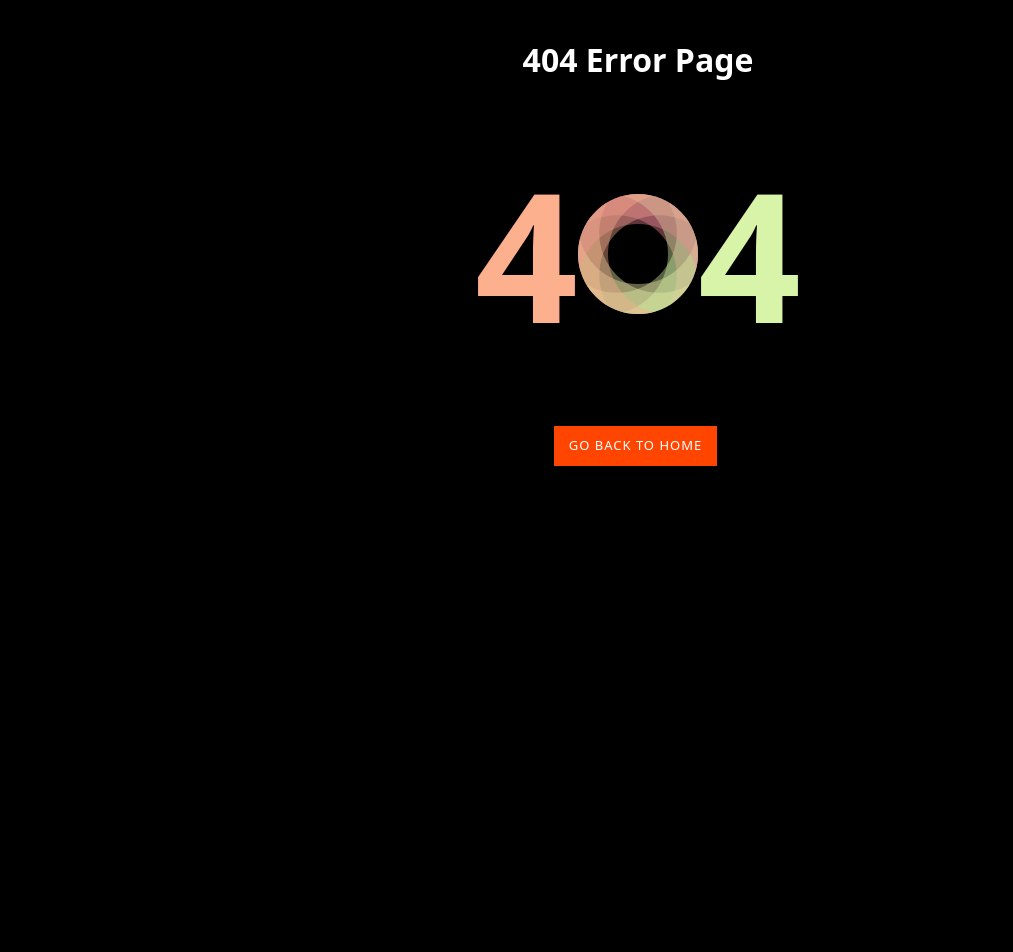
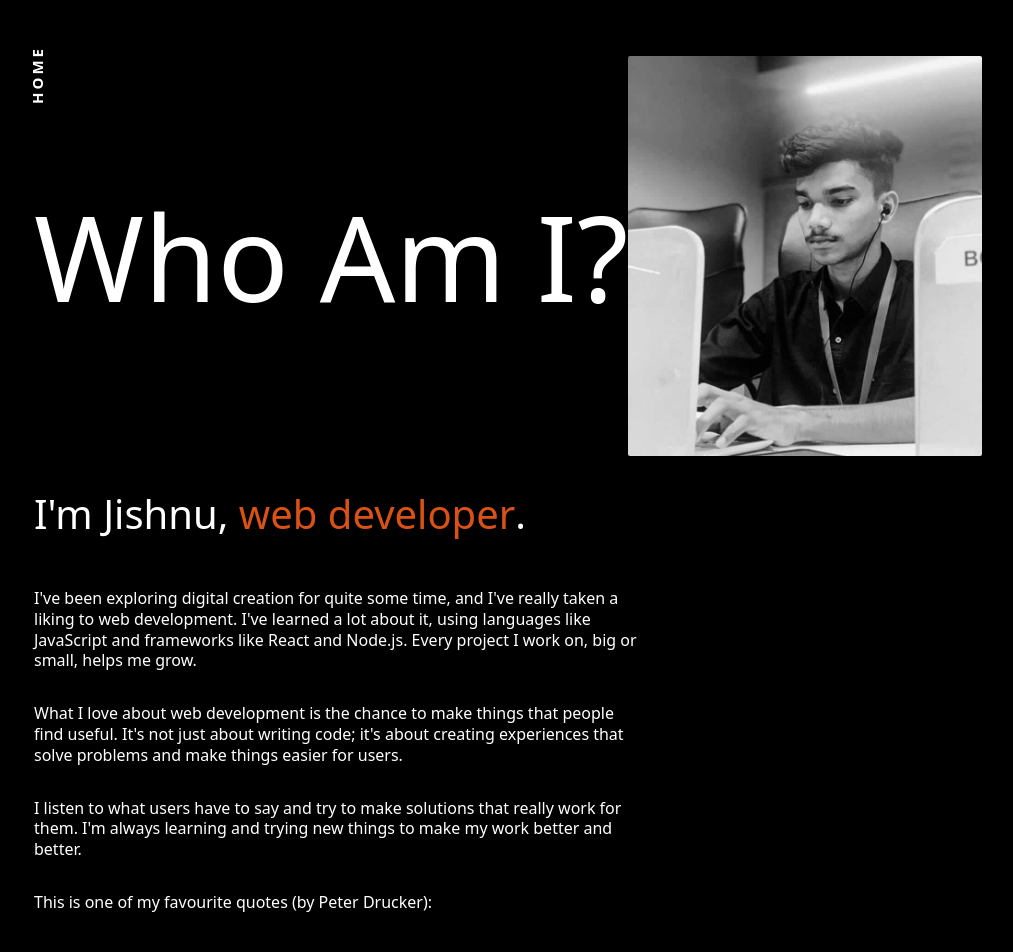
Before and after one commit to mathewalexKerala/personal-website-, a React (Vite) app: page /experience in a window 1280 px wide. Before the commit this address had no page. Shown: the top 952 px of the page, without its empty margins (2-1015 px from the left). Before the commit the page ends 800 px from the top, so only its background shows below. Built offline with nearby package versions, Linux system fonts and the light colour scheme.

Commit message:
feature:[added] experience + resume downloader

```diff
--- a/src/App.jsx
+++ b/src/App.jsx
@@ -4,13 +4,15 @@ import Home from "./Pages/Home";
 import Projects from "./components/Projects/Projects";
 import ErrorPage from "./components/ErrorPage/ErrorPage";
 import Works from "./components/Works/Works";
+import MyExperience from "./components/Experience/MyExperience";
 
 const App = () => {
   return (
     <Router>
       <Routes>
         <Route exact path="/" element={<Home />} />
-        <Route  path="/work" element={<Works />} />
+        <Route path="/work" element={<Works />} />
+        <Route path="/experience" element={<MyExperience />} />
         <Route path="/projects" element={<Projects />} />
         <Route path="*" element={<ErrorPage />} />
       </Routes>
--- a/src/components/Experience/Experience.jsx
+++ b/src/components/Experience/Experience.jsx
@@ -1,6 +1,7 @@
+import "./css/Experience.css";
+
+import { useState } from "react";
 import { Link } from "react-router-dom";
-import "./Experience.css";
-import { useState } from "react";
 
 const Experience = () => {
   const [isHovered, setIsHovered] = useState(false);
@@ -9,7 +10,7 @@ const Experience = () => {
     <div className={isHovered ? "exp hovered" : "exp"}>
       <div className="one">Experience</div>
       <div className="two">
-        <Link to="/projects">
+        <Link to="/experience">
           <svg
             onMouseEnter={() => setIsHovered(true)}
             onMouseLeave={() => setIsHovered(false)}
--- /dev/null
+++ b/src/components/Experience/MyExperience.jsx
@@ -0,0 +1,82 @@
+import "./css/MyExperience.css";
+
+import { useEffect } from "react";
+import { Link } from "react-router-dom";
+
+import profile from "../../image/profile.jpg";
+import resume from "./resume/JISHNU.pdf";
+
+const MyExperience = () => {
+  useEffect(() => {
+    window.scrollTo(0, 0);
+  }, []);
+
+  return (
+    <>
+      <div className="goback">
+        <Link to="/" className="linkto">
+          Home
+        </Link>
+      </div>
+      <article className="myexp">
+        <section className="one">
+          <h1>Who Am I?</h1>
+          <img src={profile} alt="mypicture" width="354px" height="400px" />
+        </section>
+        <article className="two">
+          <h1>
+            I'm Jishnu,<span> web developer</span>.
+          </h1>
+          <p>
+            I've been exploring digital creation for quite some time, and I've
+            really taken a liking to web development. I've learned a lot about
+            it, using languages like JavaScript and frameworks like React and
+            Node.js. Every project I work on, big or small, helps me grow.
+          </p>
+          <p>
+            What I love about web development is the chance to make things that
+            people find useful. It's not just about writing code; it's about
+            creating experiences that solve problems and make things easier for
+            users.
+          </p>
+          <p>
+            I listen to what users have to say and try to make solutions that
+            really work for them. I'm always learning and trying new things to
+            make my work better and better.
+          </p>
+          <p>This is one of my favourite quotes (by Peter Drucker):</p>
+          <h4>
+            “There is nothing so useless as doing efficiently that which should
+            not be done at all.”
+          </h4>
+          <p>
+            This resonates so deeply with me because I have no desire to make
+            pretty things just for the sake of it. Some people love that! But
+            it's not for me. I only want to make, design or build ideas and
+            products that are real, that matter and have an impact in the world.
+          </p>
+          <div className="experience">
+            <h3>experience</h3>
+            <p>- Degree in Computer Science</p>
+            <p>
+              - 2 years experience in web development and 6 months of industrial
+              experience as a full stack developer.
+            </p>
+            <h3>skills</h3>
+            <p>
+              Reactjs / Javascript / HTML5 / CSS3 / Agile Methodologies /
+              Nodejs/ Expressjs / MongoDb / Rest Api / Tailwind / Material-Ui /
+              Styled-Components / Linux / npm / Postman / Bootstrap / Netlify /
+              Redux.
+            </p>
+            <a className="cv" href={resume} download>
+              Download Resume
+            </a>
+          </div>
+        </article>
+      </article>
+    </>
+  );
+};
+
+export default MyExperience;
--- a/src/components/Experience/Experience.css
+++ b/src/components/Experience/css/Experience.css
@@ -23,7 +23,7 @@
   height: 0.35rem;
   border-radius: 5px;
   left: 30px;
-  bottom: 0;
+  bottom: -10px;
   width: 0%;
   position: absolute;
   background-color: #f55200;
--- /dev/null
+++ b/src/components/Experience/css/MyExperience.css
@@ -0,0 +1,103 @@
+.myexp {
+  padding-inline: 1rem;
+  padding-block: 2rem;
+  display: flex;
+  flex-direction: column;
+  justify-content: flex-start;
+  align-items: start;
+}
+
+.myexp .one {
+  display: flex;
+  justify-content: center;
+  align-items: center;
+  justify-self: start;
+  padding-block: 1rem;
+}
+
+.myexp h1 {
+  font-size: 3.5rem;
+  font-size: clamp(3.5rem, 2.2rem + 6.5vw, 10rem);
+  text-align: left;
+  padding-block: 1rem;
+  font-weight: 500;
+}
+
+.myexp img {
+  display: inline-block;
+  max-width: 100%;
+  border-radius: 2px;
+  object-fit: cover;
+}
+.myexp .two {
+  display: flex;
+  gap: 2rem;
+  flex-direction: column;
+  max-width: 50%;
+}
+.myexp .two h1,
+.myexp .two h4 {
+  line-height: 1.3em;
+  font-size: 2.5rem;
+  font-weight: 400;
+}
+
+.myexp .two h1 span {
+  color: #ff5f1ada;
+  font-weight: 500;
+}
+.myexp .two p {
+  line-height: 1.3em;
+}
+
+.myexp .two h3 {
+  letter-spacing: 4px;
+  text-transform: uppercase;
+  font-size: 1.2rem;
+  color: #ff5f1ada;
+  font-weight: 600;
+  line-height: 1.75em;
+}
+
+.myexp .experience {
+  display: flex;
+  flex-direction: column;
+  gap: 1rem;
+}
+
+.myexp .experience p {
+  line-height: 1.5em;
+}
+.myexp .cv {
+  color: white;
+  border: none;
+  border-radius: 99px;
+  background-color: #ff5f1a;
+  font-weight: 600;
+  font-size: 1.4rem;
+  padding: 0.6em 1em;
+  max-width: 50%;
+  text-align: center;
+  cursor: pointer;
+  transition: all 650ms cubic-bezier(0.33, 1, 0.68, 1);
+}
+
+.myexp .cv:hover {
+  background-color: rgba(255, 255, 255, 0.863);
+  color: #ff5f1a;
+}
+
+@media (width<=60em) {
+  .myexp .one {
+    flex-direction: column;
+    margin-top: 20%;
+    align-items: start;
+  }
+  .myexp .two {
+    max-width: 100%;
+    gap: 1rem;
+  }
+  .myexp .cv {
+    max-width: 100%;
+  }
+}
```
Also changed, not shown: 1 other file (tests, documents, lock files or other folders).
